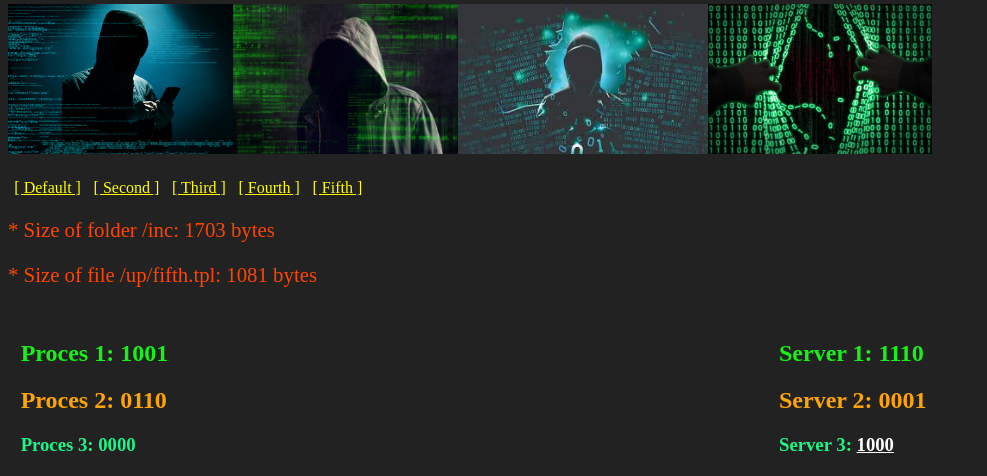
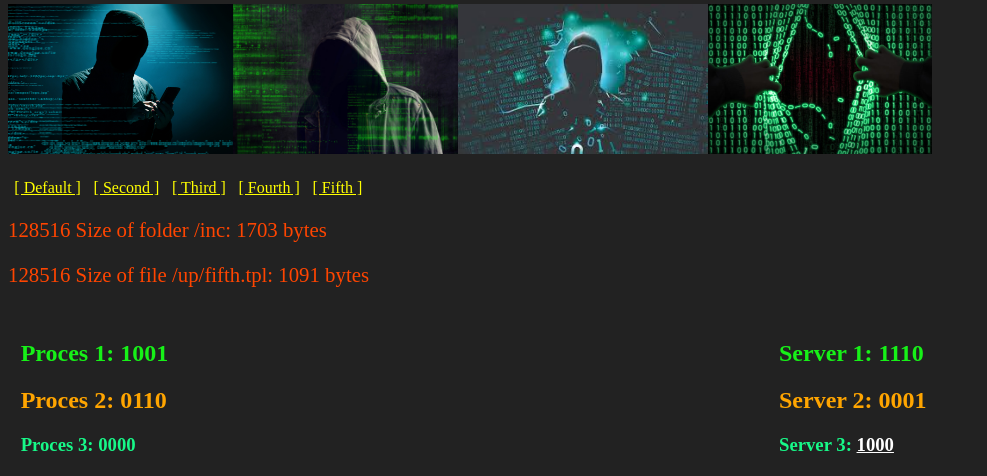
Before and after one commit to antistereotip/ng1np, a PHP site: page /index.php?route=fifth in a window 1280 px wide. Shown: the part 173-649 px from the top of the page, without its empty margins (0-987 px from the left). Run offline with PHP 8.4, Linux system fonts and the light colour scheme.

Commit message:
Update fifth.tpl

```diff
--- a/up/fifth.tpl
+++ b/up/fifth.tpl
@@ -9,14 +9,14 @@ ob_start("kompresija");
 <?php
 echo '<p>';
 $folder = 'inc/';
-echo '* Size of folder /inc: ' . folderSize($folder) . ' bytes';
+echo '128516 Size of folder /inc: ' . folderSize($folder) . ' bytes';
 echo '</p>';
 ?>
 
 <?php
 echo '<p>';
 $file = 'up/fifth.tpl';
-echo '* Size of file /up/fifth.tpl: ' . $filesize = filesize($file) . ' bytes';
+echo '128516 Size of file /up/fifth.tpl: ' . $filesize = filesize($file) . ' bytes';
 echo '</p>';
 ?>
 
```
